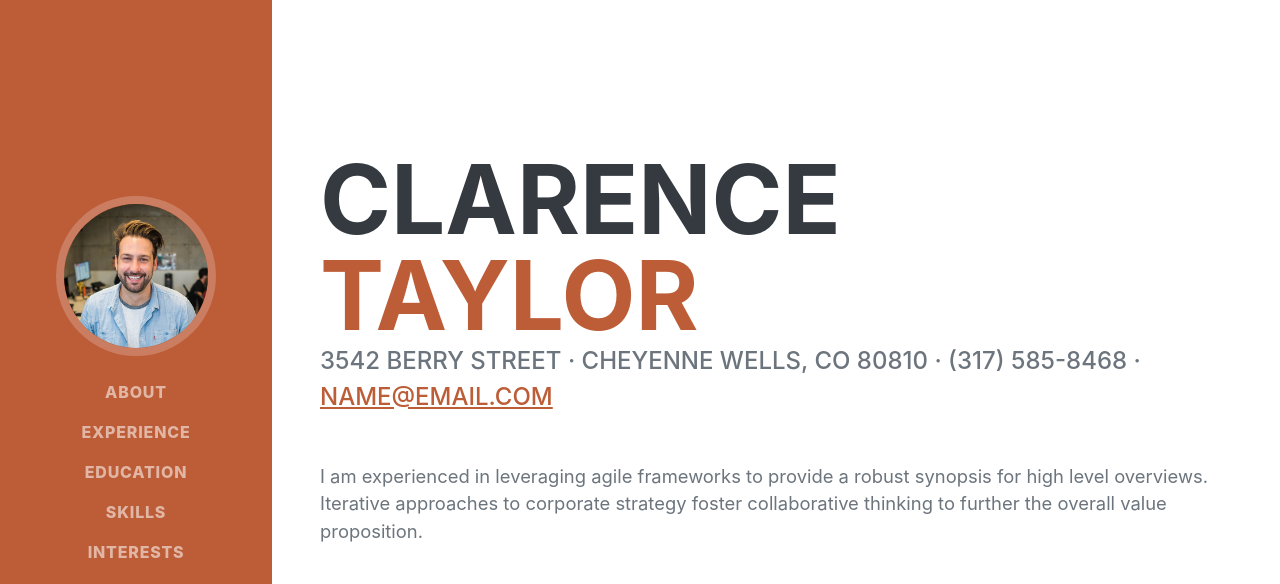
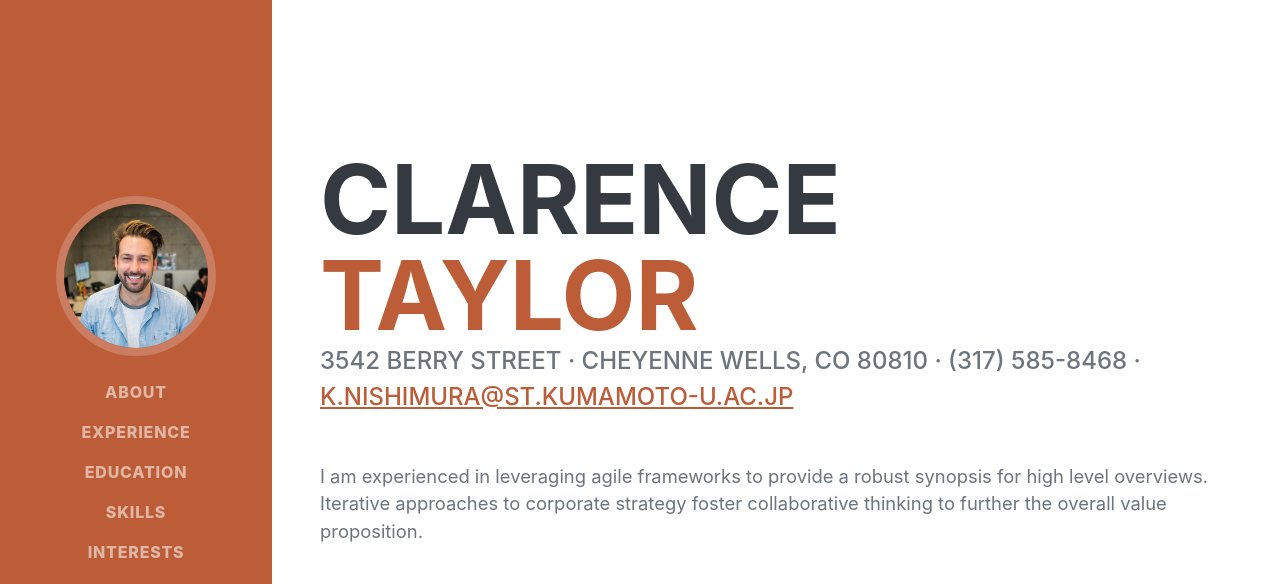
Before and after one commit to hi18nishimura/hi18nishimura.github.io, a plain HTML site: page docs/js/index.html in a window 1280 px wide. Shown: the top 584 px of the page. Drawn offline with nearby package versions, Linux system fonts and the light colour scheme; files whose address does not match are found by name; a web font is replaced by a local one.

Commit message:
VS codeで編集したファイルがどのように反映されるか確認しました2。

```diff
--- a/docs/js/index.html
+++ b/docs/js/index.html
@@ -45,7 +45,7 @@
                     </h1>
                     <div class="subheading mb-5">
                         3542 Berry Street · Cheyenne Wells, CO 80810 · (317) 585-8468 ·
-                        <a href="mailto:name@email.com">name@email.com</a>
+                        <a href="mailto:name@email.com">k.nishimura@st.kumamoto-u.ac.jp</a>
                     </div>
                     <p class="lead mb-5">I am experienced in leveraging agile frameworks to provide a robust synopsis for high level overviews. Iterative approaches to corporate strategy foster collaborative thinking to further the overall value proposition.</p>
                     <div class="social-icons">
```
